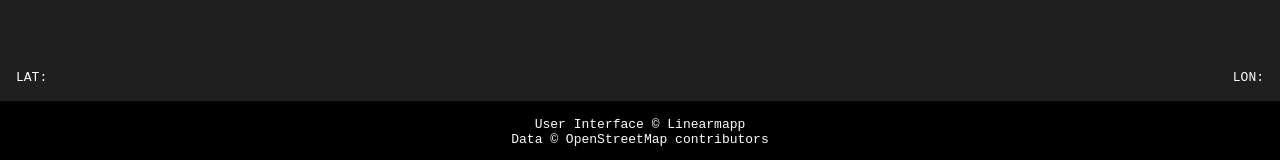
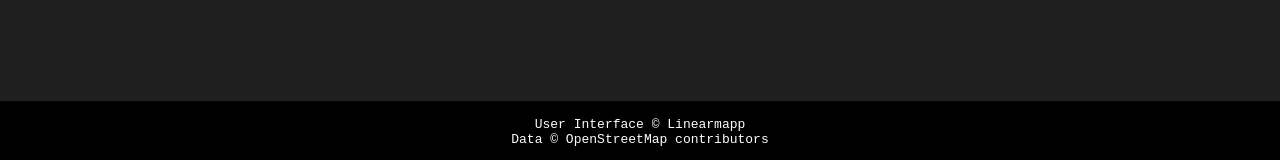
Before and after one commit to M9J/whereami, a React (Create React App) app: page / in a window 1280 px wide. Shown: the part 637-797 px from the top of the page. Built offline with nearby package versions, Linux system fonts and the light colour scheme; no server answers.

Commit message:
lat/long fixes

```diff
--- a/src/components/TextMap/TextMap.js
+++ b/src/components/TextMap/TextMap.js
@@ -1,6 +1,8 @@
 import "./TextMap.css";
 
 export default function TextMap(props) {
+  let latitude = props?.coordinates?.latitude || null;
+  let longitude = props?.coordinates?.longitude || null;
   let location = props?.location;
   let address = location?.address;
   let city = address?.city || null;
@@ -39,10 +41,8 @@ export default function TextMap(props) {
         </div>
       </div>
       <div className="latitude-longitude-details">
-        <div className="latitude-text">LAT: {props?.coordinates?.latitude}</div>
-        <div className="longitude-text">
-          LON: {props?.coordinates?.longitude}
-        </div>
+        <div className="latitude-text">{latitude && `LAT: ${latitude}`}</div>
+        <div className="longitude-text">{longitude && `LON: ${longitude}`}</div>
       </div>
     </div>
   );
```
